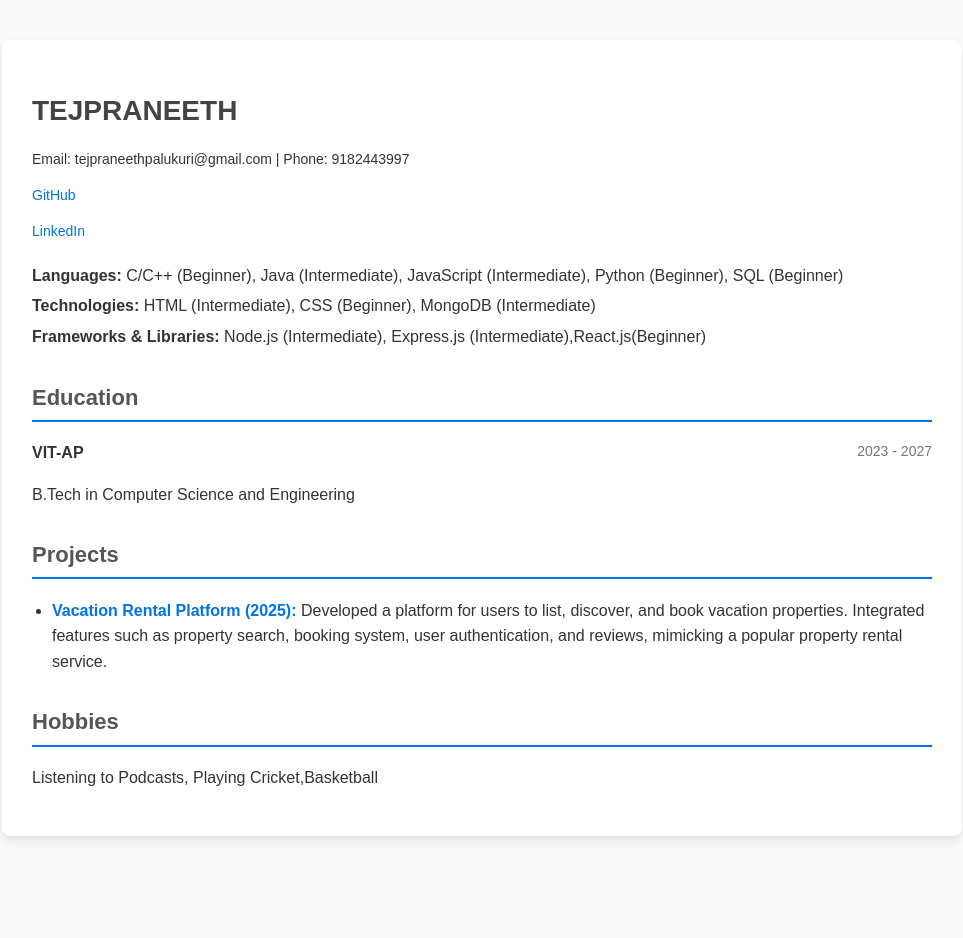
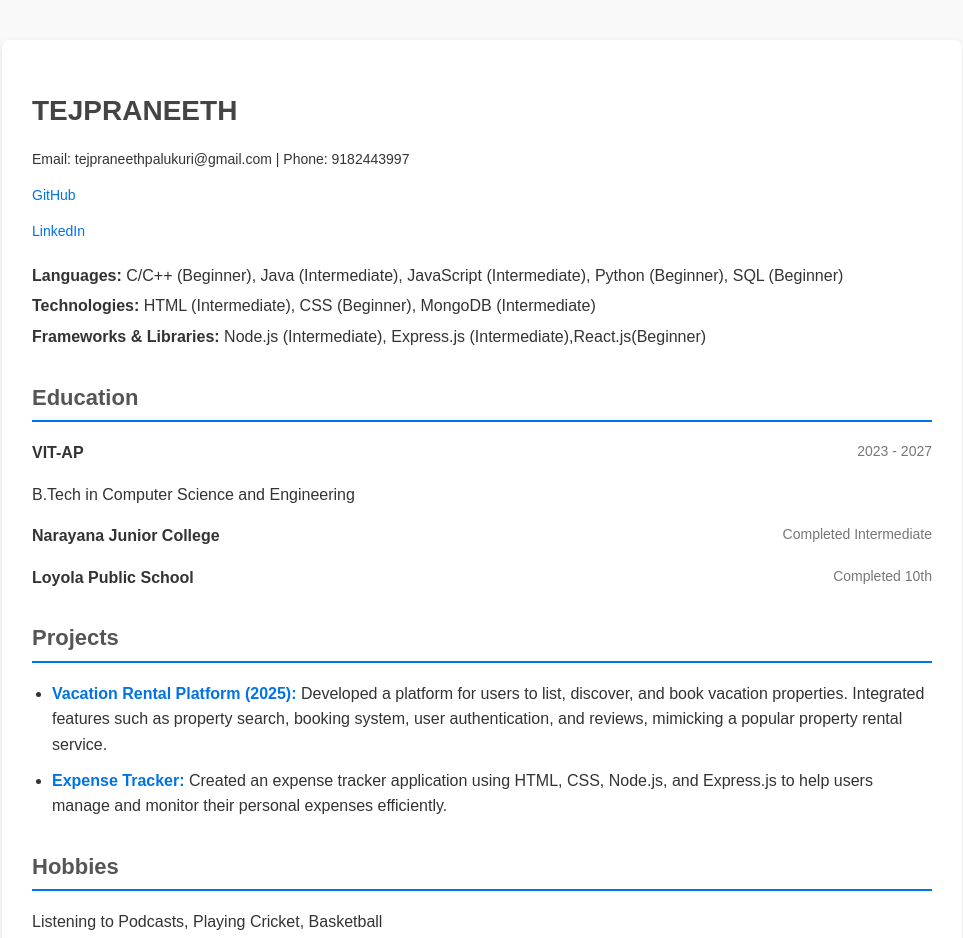
Before and after one commit to tejpraneeth15/portfolio, a plain HTML site: page index.html in a window 1280 px wide. Shown: the top 938 px of the page, without its empty margins (158-1121 px from the left). Before the commit the page ends 876 px from the top, so only its background shows below. Drawn offline with Linux system fonts and the light colour scheme.

Commit message:
Update index.html

```diff
--- a/index.html
+++ b/index.html
@@ -1,10 +1,10 @@
 <!DOCTYPE html>
 <html lang="en">
 <head>
-    <meta charset="UTF-8">
-    <meta name="viewport" content="width=device-width, initial-scale=1.0">
+    <meta charset="UTF-8" />
+    <meta name="viewport" content="width=device-width, initial-scale=1.0" />
     <title>Portfolio</title>
-    <link rel="stylesheet" href="index.css">
+    <link rel="stylesheet" href="index.css" />
 </head>
 <body>
     <div class="container">
@@ -21,26 +21,26 @@
             <p><strong>Frameworks & Libraries:</strong> Node.js (Intermediate), Express.js (Intermediate),React.js(Beginner)</p>
         </div>
 
-
-
         <div class="education">
             <h2>Education</h2>
             <p><strong>VIT-AP</strong> <span class="date">2023 - 2027</span></p>
             <p>B.Tech in Computer Science and Engineering</p>
+            <p><strong>Narayana Junior College</strong> <span class="date">Completed Intermediate</span></p>
+            <p><strong>Loyola Public School</strong> <span class="date">Completed 10th</span></p>
         </div>
 
         <div class="projects">
             <h2>Projects</h2>
             <ul>
-            <li><strong>Vacation Rental Platform (2025):</strong> Developed a platform for users to list, discover, and book vacation properties. Integrated features such as property search, booking system, user authentication, and reviews, mimicking a popular property rental service.</li>
+                <li><strong>Vacation Rental Platform (2025):</strong> Developed a platform for users to list, discover, and book vacation properties. Integrated features such as property search, booking system, user authentication, and reviews, mimicking a popular property rental service.</li>
+                <li><strong>Expense Tracker:</strong> Created an expense tracker application using HTML, CSS, Node.js, and Express.js to help users manage and monitor their personal expenses efficiently.</li>
             </ul>
         </div>
 
         <div class="hobbies">
             <h2>Hobbies</h2>
-            <p>Listening to Podcasts, Playing Cricket,Basketball</p>
+            <p>Listening to Podcasts, Playing Cricket, Basketball</p>
         </div>
-
     </div>
 </body>
 </html>
```
